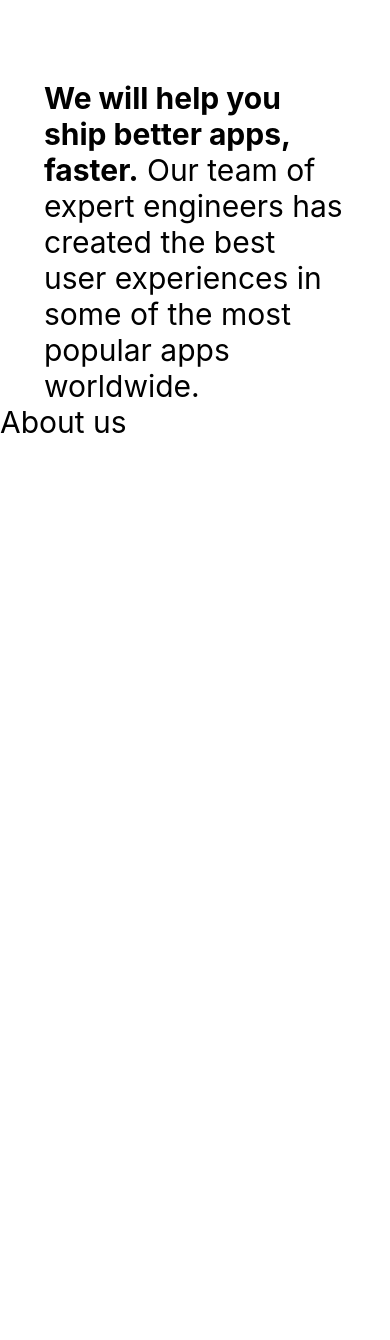
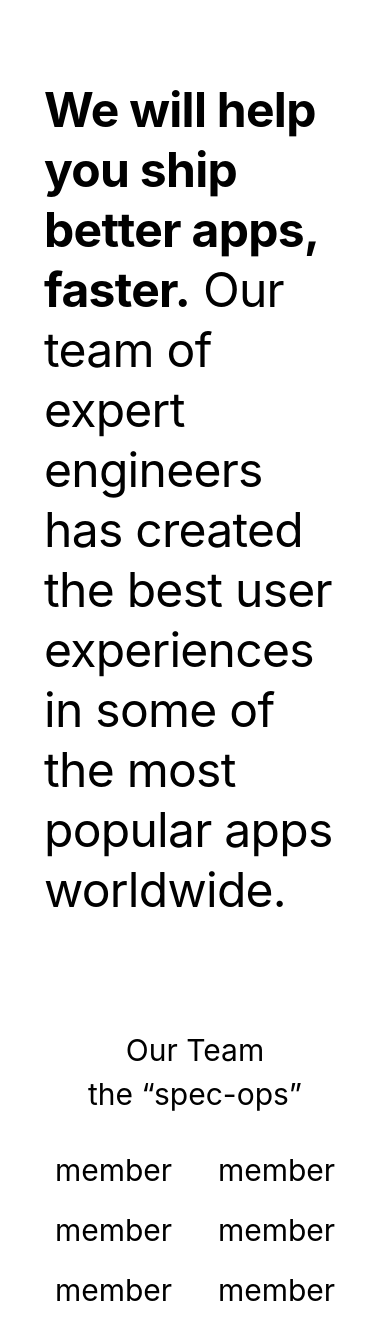
Before and after one commit to caestrada/2022.04.18_margelo-website, a Next.js app: page /aboutus in a window 390 px wide. Shown: the top 1340 px of the page. Before the commit the page ends 844 px from the top, so only its background shows below. Built offline with nearby package versions, Linux system fonts and the light colour scheme.

Commit message:
Aboutus responsive layout

```diff
--- a/pages/aboutus.tsx
+++ b/pages/aboutus.tsx
@@ -4,11 +4,24 @@ const AboutUs: React.FC = () => {
   return (
     <section className={`flex flex-col bg-white py-20 text-3xl md:text-4xl`}>
       <div className="container mx-auto px-11">
-        <p>
-          <strong>We will help you ship better apps, faster.</strong> Our team of expert engineers has created the best user experiences in some of the most popular apps worldwide.
+        <p className="leading-tight max-w-5xl mx-auto text-5xl tracking-tight">
+          <strong>We will help you ship better apps, faster.</strong> Our team
+          of expert engineers has created the best user experiences in some of
+          the most popular apps worldwide.
         </p>
       </div>
-      About us
+      <div className="container mx-auto px-11 text-center mt-28">
+        <h2>Our Team</h2>
+        <div className="mt-2">the &ldquo;spec-ops&rdquo;</div>
+        <div className="mt-10 grid grid-cols-2 md:grid-cols-3 lg:grid-cols-4 xl:grid-cols-5 gap-6 lg:gap-20">
+          <div>member</div>
+          <div>member</div>
+          <div>member</div>
+          <div>member</div>
+          <div>member</div>
+          <div>member</div>
+        </div>
+      </div>
     </section>
   );
 };
```
